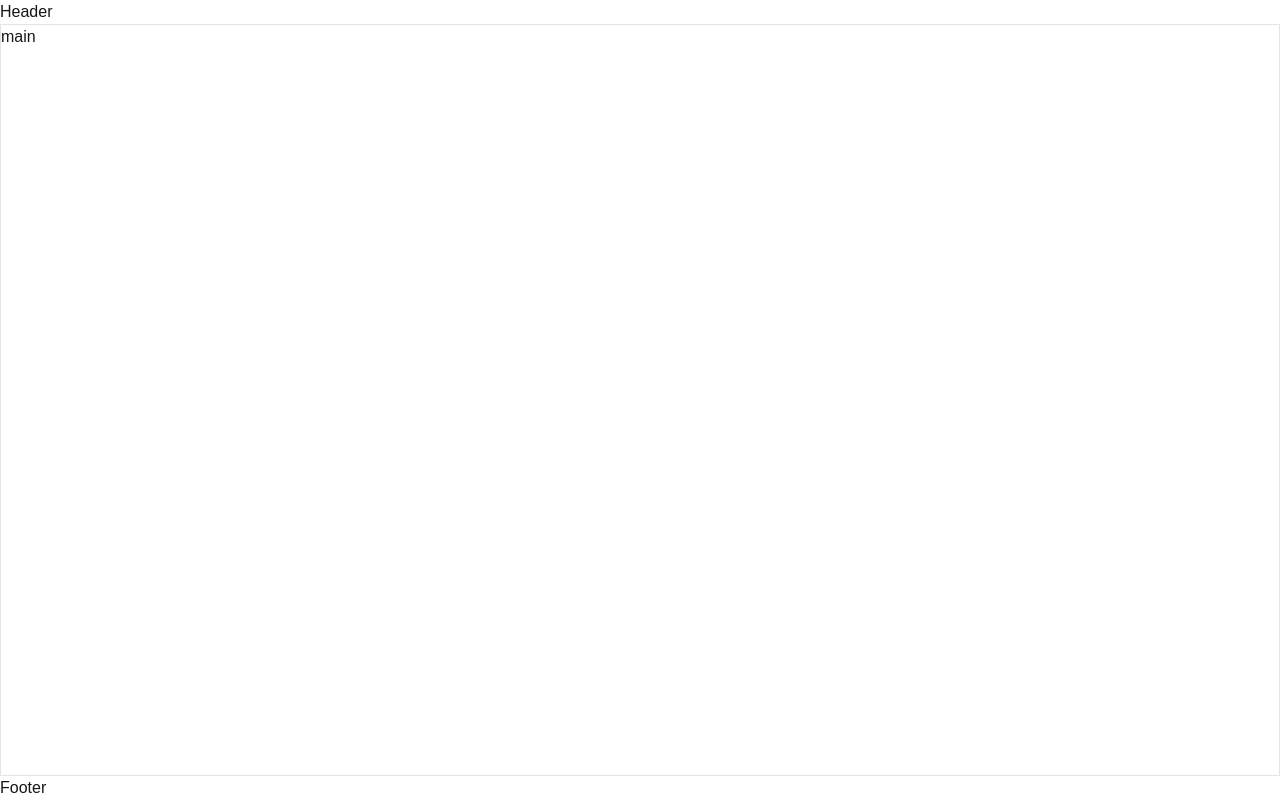
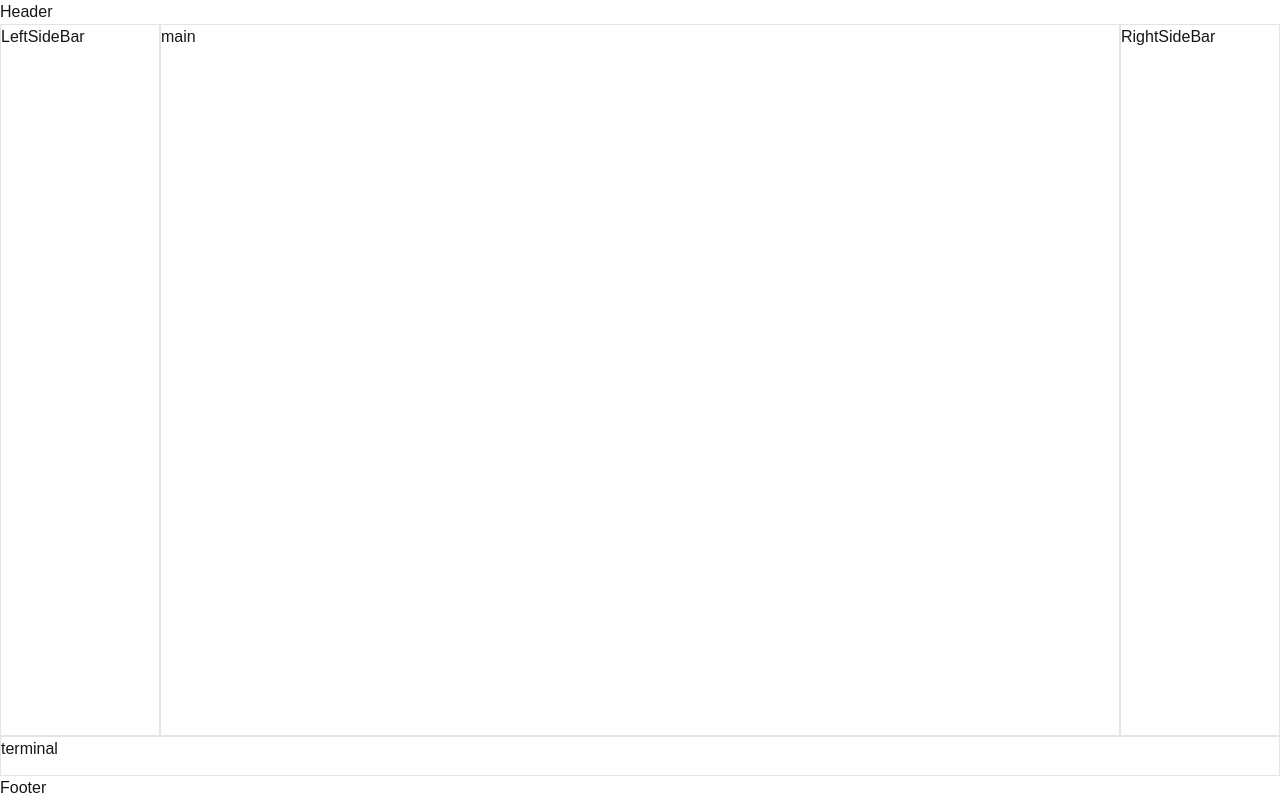
Before and after one commit to devskinshy/blog-template, a Next.js app: page / in a window 1280 px wide. Built offline with nearby package versions, Linux system fonts and the light colour scheme.

Commit message:
project setting

```diff
--- a/src/components/DefaultLayout.tsx
+++ b/src/components/DefaultLayout.tsx
@@ -6,10 +6,28 @@ function DefaultLayout() {
 			<header className='flex flex-row'>Header</header>
 			<div className='flex flex-1 flex-col overflow-hidden'>
 				<div className='flex flex-1 flex-col overflow-hidden sm:flex-row'>
+					<nav className='max-h-10 max-w-full flex-initial overflow-scroll border sm:max-h-full sm:max-w-40'>
+						<div>
+							<div style={{ width: 10000, height: 10000 }}>LeftSideBar</div>
+							LeftSideBar
+						</div>
+					</nav>
 					<main className='flex-1 overflow-scroll border'>
 						<div style={{ width: 10000, height: 10000 }}>main</div>
 					</main>
+					<aside className='max-h-10 max-w-full flex-initial overflow-scroll border sm:max-h-full sm:max-w-40'>
+						<div>
+							<div style={{ width: 10000, height: 10000 }}>RightSideBar</div>
+							RightSideBar
+						</div>
+					</aside>
 				</div>
+				<article className='max-h-10 max-w-full flex-initial overflow-scroll border'>
+					<div>
+						<div style={{ width: 10000, height: 10000 }}>terminal</div>
+						terminal
+					</div>
+				</article>
 			</div>
 			<footer className='flex flex-row'>Footer</footer>
 		</div>
```
